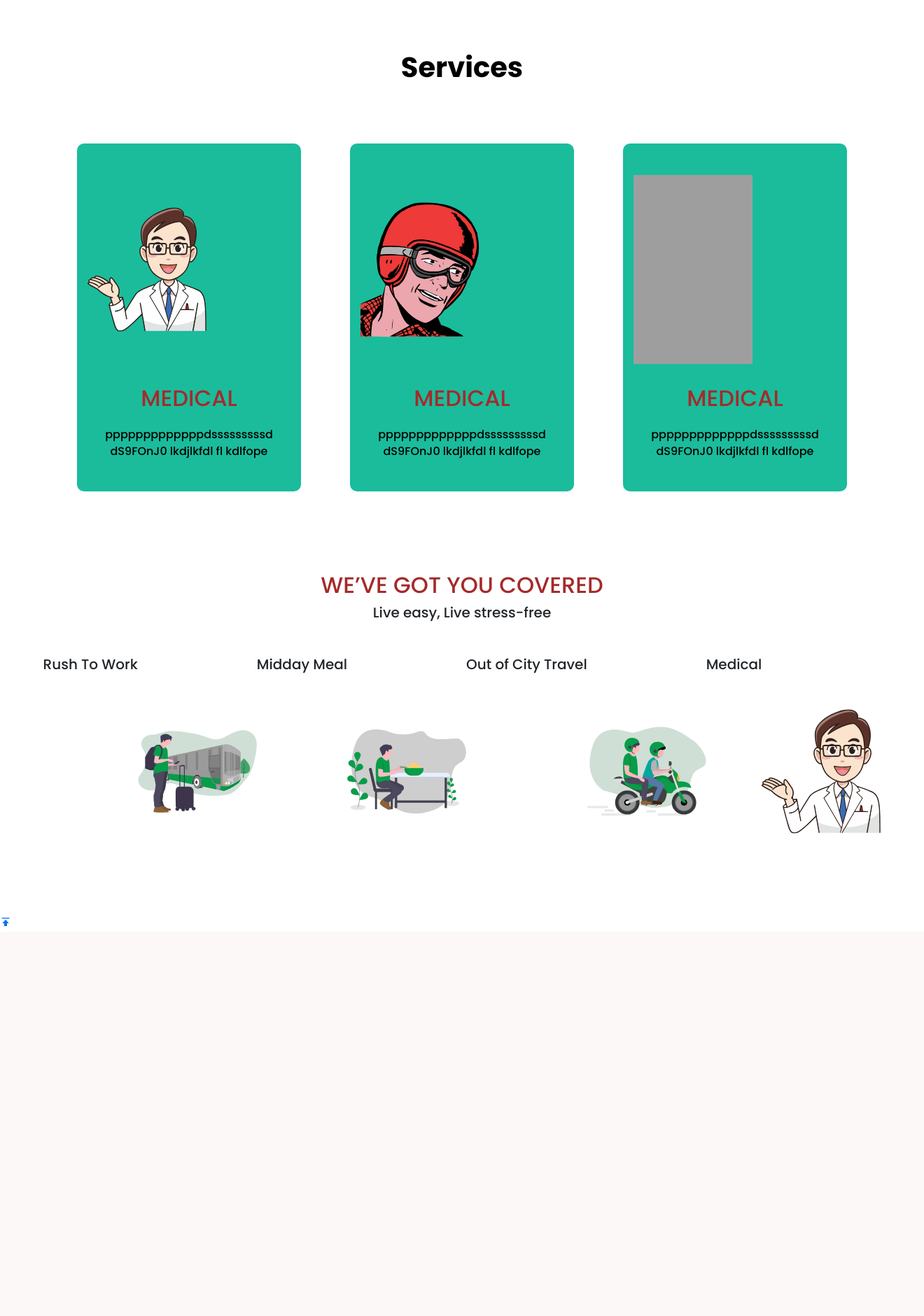
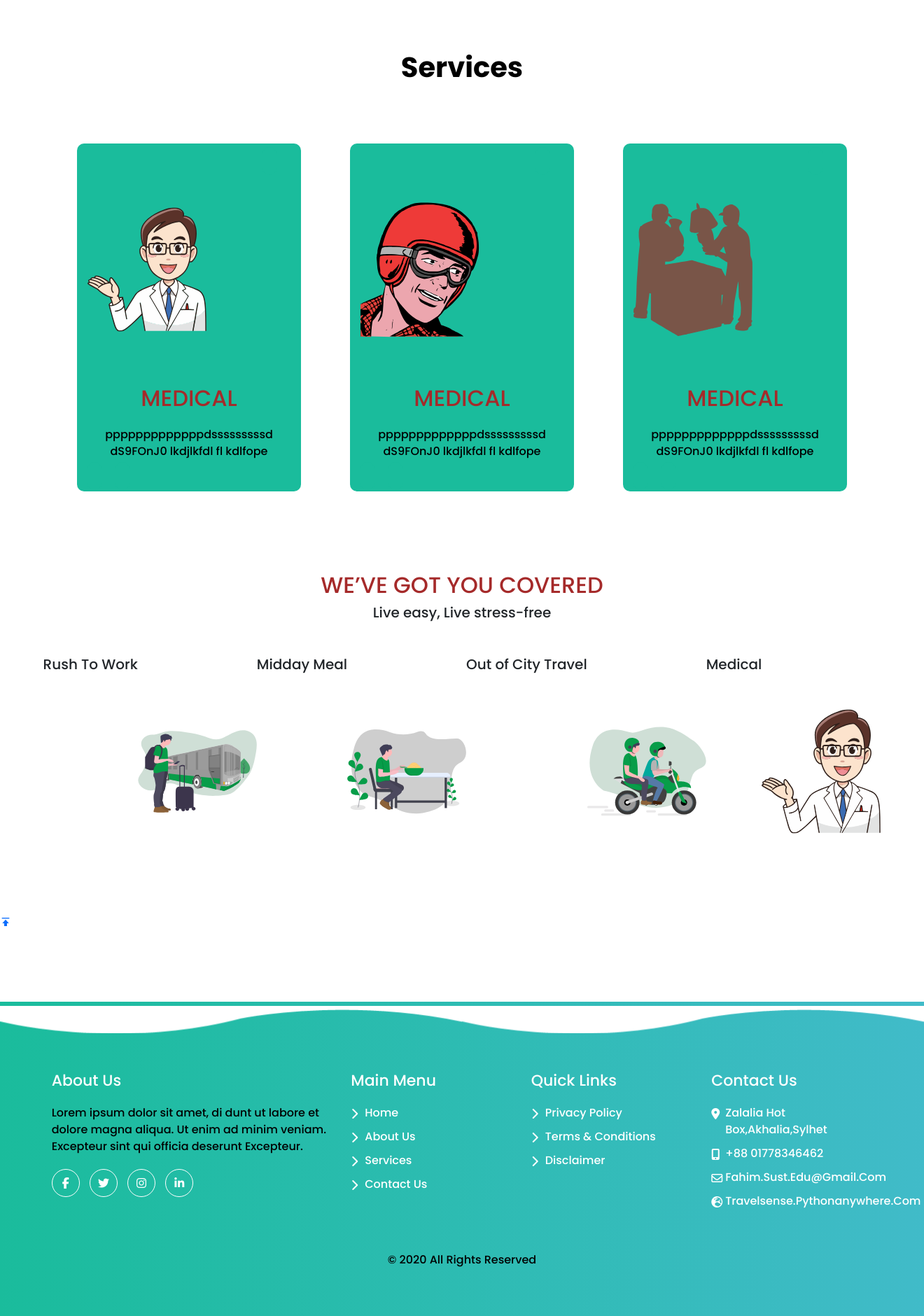
Before and after one commit to fahim-01/Emergency_Helpline, a Django app: page / in a window 1320 px wide. Shown: the part 1776-3656 px from the top of the page at 70% size. Before the commit the page ends 3099 px from the top, so only its background shows below. Run offline with Django 3.2, Linux system fonts and the light colour scheme; some libraries are stand-ins or nearby versions; grey boxes are pictures that could not be loaded.

Commit message:
footer added

```diff
--- /dev/null
+++ b/future/static/css/footer.css
@@ -0,0 +1,168 @@
+*{
+    margin:0;
+    padding:0;
+    box-sizing:border-box;
+}
+@import url('https://fonts.googleapis.com/css2?family=Poppins&display=swap');
+body{
+    font-family: 'Poppins', sans-serif;
+}
+
+.footer-area {
+  margin-top: 100px;
+  padding: 100px 0;
+  background: #2749c4;
+  background: -moz-linear-gradient(left,  #1abc9c 0%, #1abc 100%);
+  background: -webkit-linear-gradient(left,  #1abc9c 0%,#1abc 100%);
+  background: linear-gradient(to right,  #1abc9c 0%,#1abc 100%);
+  filter: progid:DXImageTransform.Microsoft.gradient( startColorstr='#2749c4', endColorstr='#6085b2',GradientType=1 );
+  color:#fff;
+  position:relative;
+}
+.main {
+  width: 1200px;
+  margin: 0 auto;
+}
+.footer {
+  display: flex;
+  justify-content: space-around;
+  flex-wrap: wrap;
+  flex-direction: row;
+}
+.single-footer {
+  width: 230px;
+}
+.single-footer:first-child {
+  width: 400px;
+}
+.single-footer h4 {
+  text-transform: capitalize;
+  font-size: 22px;
+  margin-bottom: 20px;
+}
+.footer-social a {
+  color: #fff;
+  border: 1px solid #fff;
+  width: 40px;
+  height: 40px;
+  display: inline-block;
+  text-align: center;
+  line-height: 40px;
+  border-radius: 50%;
+  margin-right: 10px;
+}
+.footer-social {
+  margin-top: 20px;
+}
+.single-footer ul {
+  list-style: none;
+}
+.single-footer ul li {
+  margin-bottom: 10px;
+  position: relative;
+  padding-left: 20px;
+}
+.single-footer ul li a {
+  color: #fff;
+  text-transform: capitalize;
+  text-decoration: none;
+}
+.single-footer ul li a i {
+  position: absolute;
+  left: 0;
+  top: 5px;
+}
+
+.copy {
+  text-align: center;
+  text-transform: capitalize;
+  margin-top: 50px;
+}
+
+.footer-wave-box {
+  position: absolute;
+  left: 0;
+  top: 0;
+  height: 45px;
+  right: 0;
+  width: 100%;
+  overflow:hidden;
+}
+.footer-wave {
+  background-image: url('static/media/images/footer-shape.png');
+  position: absolute;
+  left: 0;
+  top: 0;
+  height: 100%;
+  width: 200%;
+  background-size:50%;
+  background-position:bottom;
+  background-repeat:repeat-x;
+}
+
+.footer-animation{
+    -moz-animation: footer_wave 5s linear infinite;
+    -o-animation: footer_wave 5s linear infinite;
+    -webkit-animation: footer_wave 5s linear infinite;
+    left:auto;
+    right:0;
+}
+@-moz-keyframeskeyframes footer_wave{
+  0%{
+      -moz-transform:translateX(0%);
+  }
+  50%{
+    -moz-transform:translateX(25%);
+  }
+  100%{
+    -moz-transform:translateX(50%);
+  }
+}
+@-moz-keyframes footer_wave{
+  0%{
+      -moz-transform:translateX(0%);
+  }
+  50%{
+    -moz-transform:translateX(25%);
+  }
+  100%{
+    -moz-transform:translateX(50%);
+  }
+}
+
+@-o-keyframeskeyframes footer_wave{
+  0%{
+      -o-transform:translateX(0%);
+  }
+  50%{
+    -o-transform:translateX(25%);
+  }
+  100%{
+    -o-transform:translateX(50%);
+  }
+}
+
+@-webkit-keyframeskeyframes footer_wave{
+  0%{
+      -webkit-transform:translateX(0%);
+  }
+  50%{
+    -webkit-transform:translateX(25%);
+  }
+  100%{
+    -webkit-transform:translateX(50%);
+  }
+}
+
+@media only screen and (max-width:600px){
+  .main{
+    width:320px;
+  }
+  .footer-wave-box {
+    display: none;
+  }
+  .single-footer:first-child, .single-footer {
+    width: 100%;
+    margin-bottom:30px;
+  }
+}
--- a/future/templates/homepage/contact.html
+++ b/future/templates/homepage/contact.html
@@ -31,13 +31,13 @@
           <div class="social-media">
             <p>Connect with us :</p>
             <div class="social-icons">
-              <a href="https://www.facebook.com/">
+              <a href="https://www.facebook.com/mdfahimur.rosid/">
                 <i class="fab fa-facebook-f"></i>
               </a>
               <a href="#">
                 <i class="fab fa-twitter"></i>
               </a>
-              <a href="https://www.instagram.com/">
+              <a href="https://www.instagram.com/f_a_h_i_m_ur/">
                 <i class="fab fa-instagram"></i>
               </a>
               <a href="https://www.linkedin.com/in/fahimur-rashid-9607031ba/">
--- a/future/templates/homepage/home.html
+++ b/future/templates/homepage/home.html
@@ -13,6 +13,7 @@
     <link rel="stylesheet" href="{% static 'css/home.css' %}" />
     <link rel="stylesheet" href="{% static 'css/service.css' %}" />
     <link rel="stylesheet" href="{% static 'css/about.css' %}" />
+    <link rel="stylesheet" href="{% static 'css/footer.css' %}" />
     <script src="https://kit.fontawesome.com/64d58efce2.js"  crossorigin="anonymous"></script>
 
         <title>Emergency</title>
@@ -148,7 +149,7 @@
                     <div class="shape-3 right"></div>
                 </div>
                 <div class="img">
-                    <img  src='{% static "/media/images/food.svg" %}' alt="">
+                    <img  src='{% static "/media/images/family.svg" %}' alt="">
                 </div>
                 <div class="description">
                     <h2> Medical</h2>
@@ -214,6 +215,56 @@
         <i class="bx bxs-to-top"></i>
       </a>
 
+ <!--Footer Design-->
+      <footer class="footer-area">
+        <div class="footer-wave-box">
+            <div class="footer-wave footer-animation"></div>
+        </div>
+        <div class="main">
+            <div class="footer">
+                <div class="single-footer">
+                    <h4>about us</h4>
+                    <p>Lorem ipsum dolor sit amet, di dunt ut labore et dolore magna aliqua. Ut enim ad minim veniam. Excepteur sint qui officia deserunt Excepteur.</p>
+                    <div class="footer-social">
+                        <a href="https://www.facebook.com/mdfahimur.rosid/"><i class="fab fa-facebook-f"></i></a>
+                        <a href=""><i class="fab fa-twitter"></i></a>
+                        <a href="https://www.instagram.com/f_a_h_i_m_ur/"><i class="fab fa-instagram"></i></a>
+                        <a href="https://www.linkedin.com/in/fahimur-rashid-9607031ba/"><i class="fab fa-linkedin-in"></i></a>
+                    </div>
+                </div>
+                <div class="single-footer">
+                    <h4>main menu</h4>
+                    <ul>
+                        <li><a href=""><i class="fas fa-chevron-right"></i> home</a></li>
+                        <li><a href=""><i class="fas fa-chevron-right"></i> about us</a></li>
+                        <li><a href=""><i class="fas fa-chevron-right"></i> services</a></li>
+                        <li><a href=""><i class="fas fa-chevron-right"></i> contact us</a></li>
+                    </ul>
+                </div>
+                <div class="single-footer">
+                    <h4>quick links</h4>
+                    <ul>
+                        <li><a href=""><i class="fas fa-chevron-right"></i> privacy policy</a></li>
+                        <li><a href=""><i class="fas fa-chevron-right"></i> terms & conditions</a></li>
+                        <li><a href=""><i class="fas fa-chevron-right"></i> disclaimer</a></li>
+                    </ul>
+                </div>
+                <div class="single-footer">
+                    <h4>contact us</h4>
+                    <ul>
+                        <li><a href=""><i class="fas fa-map-marker-alt"></i>Zalalia Hot Box,Akhalia,Sylhet</a></li>
+                        <li><a href=""><i class="fas fa-mobile-alt"></i> +88 01778346462</a></li>
+                        <li><a href=""><i class="far fa-envelope"></i> fahim.sust.edu@gmail.com</a></li>
+                        <li><a href="http://travelsense.pythonanywhere.com/"><i class="fas fa-globe-europe"></i>travelsense.pythonanywhere.com</a></li>
+                    </ul>
+                </div>
+            </div>
+            <div class="copy">
+                <p>&copy; 2020 all rights reserved</p>
+            </div>
+        </div>
+    </footer>
+
 
 
         <script src="https://cdn.jsdelivr.net/npm/bootstrap@5.0.0-beta2/dist/js/bootstrap.bundle.min.js" integrity="sha384-b5kHyXgcpbZJO/tY9Ul7kGkf1S0CWuKcCD38l8YkeH8z8QjE0GmW1gYU5S9FOnJ0" crossorigin="anonymous"></script>
```
Also changed, not shown: future/static/media/images/family.svg (added), future/static/media/images/footer-shape.png (added).
